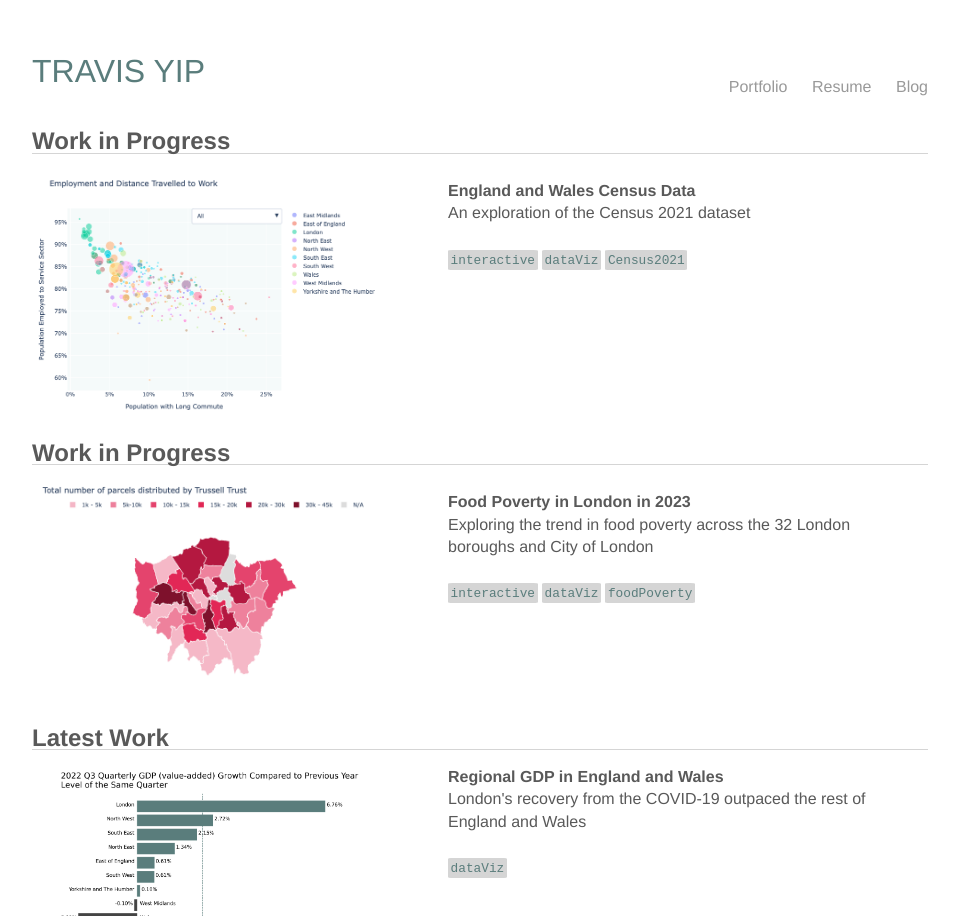
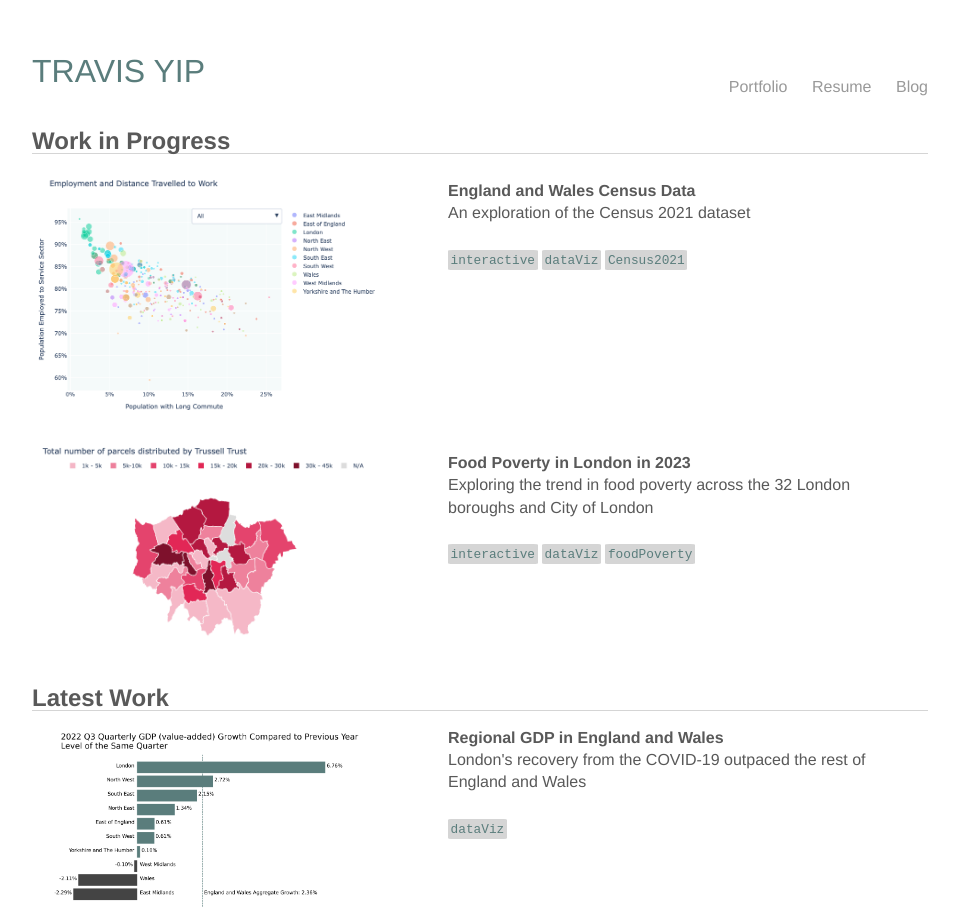
Before and after one commit to cwtravisyip/cwtravisyip.github.io, a Jekyll site: the page built from portfolio/index.html, in a window 1280 px wide, cut to the strip 0-916 px from the top of the page. Shown: the whole strip, without its empty margins (160-1119 px from the left). Built offline with Jekyll 4.4.1, drawn with Linux system fonts in a browser that asks for light colours.

Commit message:
Fix WIP heading foor loop issue

```diff
--- a/portfolio/index.html
+++ b/portfolio/index.html
@@ -4,8 +4,9 @@ title: Travis Yip | Portfolio
 ---
 <div class="textchunk">
 	<!-- Work in Progress -->
+	<h1 class="resume">Work in Progress</h1>
 	{% for work in site.wips %}
-	<h1 class="resume">Work in Progress</h1>
+
 	<div class="portfolio" style="margin-bottom:10px;margin-top:10px" >
 		<div class="portfolio__impage-wrapper" onclick="location.href={{ work.url }}">
 			<a href="{{work.url}}"><img src="{{work.img_src}}" alt="" class="center"></a>
```
